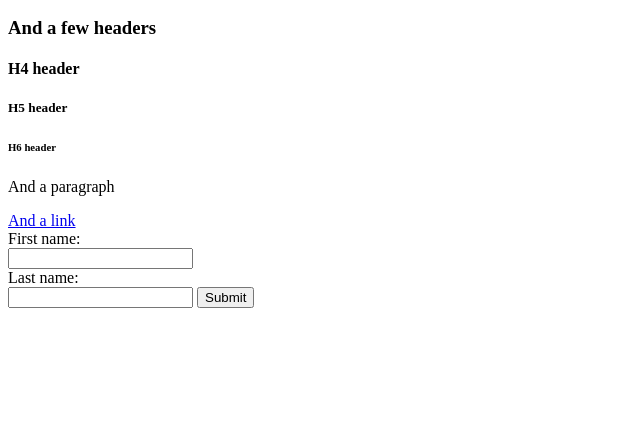
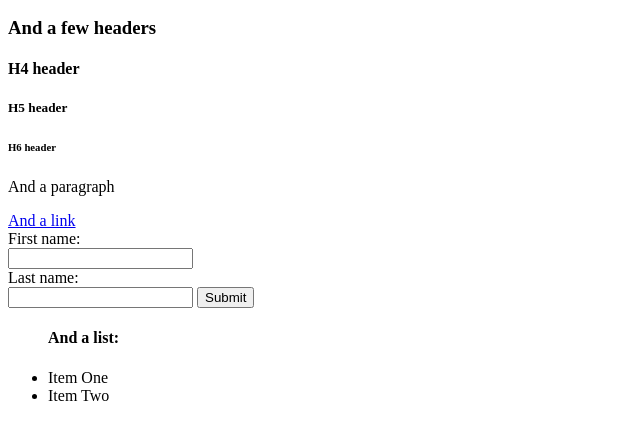
Before and after one commit to nicholaschris/nicholaschris.github.io, a plain HTML site: page no-css.html in a window 1280 px wide. Shown: the part 110-550 px from the top of the page, without its empty margins (0-640 px from the left). Drawn offline with Linux system fonts and the light colour scheme.

Commit message:
Added a list

```diff
--- a/no-css.html
+++ b/no-css.html
@@ -26,5 +26,10 @@
     <input type="text" name="lastname">
     <button>Submit</button>
   </form>
+  <ul>
+    <h4>And a list:</h4>
+    <li>Item One</li>
+    <li>Item Two</li>
+  </ul>
 </body>
 </html>
```
